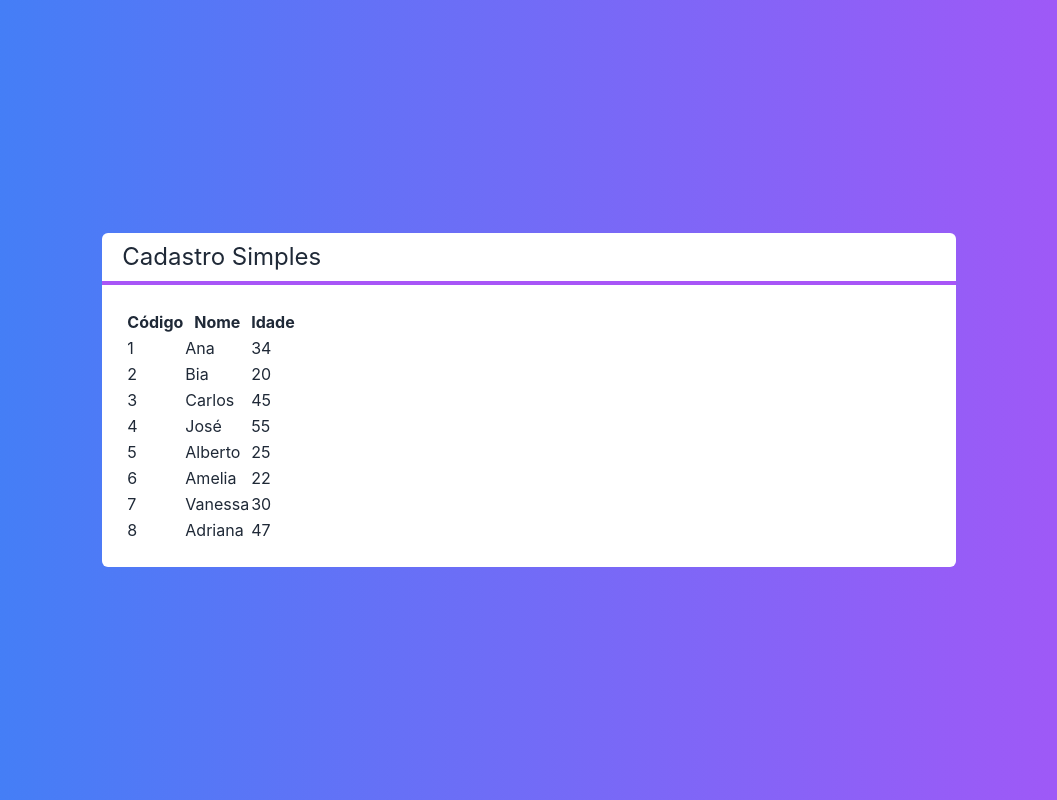
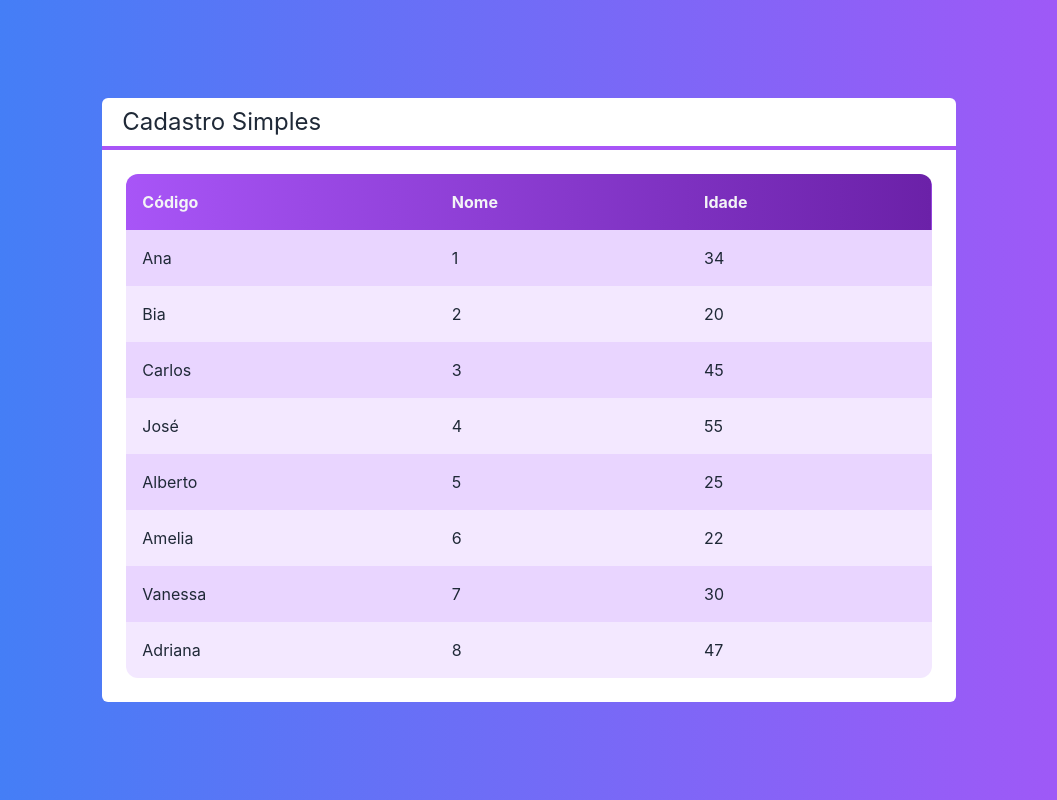
Before and after one commit to plinioaraujo/next-crud, a Next.js app: page / in a window 1280 px wide. Shown: the whole page, without its empty margins (111-1168 px from the left). Built offline with nearby package versions, Linux system fonts and the light colour scheme.

Commit message:
Next.js - Componente Tabela #02

```diff
--- a/src/components/Tabela.tsx
+++ b/src/components/Tabela.tsx
@@ -8,9 +8,10 @@
 
     function renderizarCabecalho() {
         return (<tr>
-            <th>Código</th>
-            <th>Nome</th>
-            <th>Idade</th>
+            <th className="text-left p-4">Código</th>
+            <th className="text-left p-4">Nome</th>
+            <th className="text-left p-4">Idade</th>
+
         </tr>
         )
     }
@@ -18,10 +19,12 @@
     function renderizarDados() {
         return props.clientes?.map((cliente, i) => {
             return (
-                <tr key={cliente.id}>
-                    <td>{cliente.id}</td>
-                    <td>{cliente.nome}</td>
-                    <td>{cliente.idade}</td>
+                <tr key={cliente.id}
+                    className={`${i % 2 === 0 ? 'bg-purple-200' : 'bg-purple-100'}`}
+                >
+                    <td className="text-left p-4">{cliente.nome}</td>
+                    <td className="text-left p-4">{cliente.id}</td>
+                    <td className="text-left p-4">{cliente.idade}</td>
                 </tr>
             )
 
@@ -31,8 +34,11 @@
 
     return (
         <>
-            <table>
-                <thead>
+            <table className={"w-full overflow-hidden rounded-xl"}>
+                <thead className={`
+                    bg-gradient-to-r from-purple-500 to-purple-800
+                text-gray-100
+                `}>
                     {renderizarCabecalho()}
                 </thead>
                 <tbody>
```
